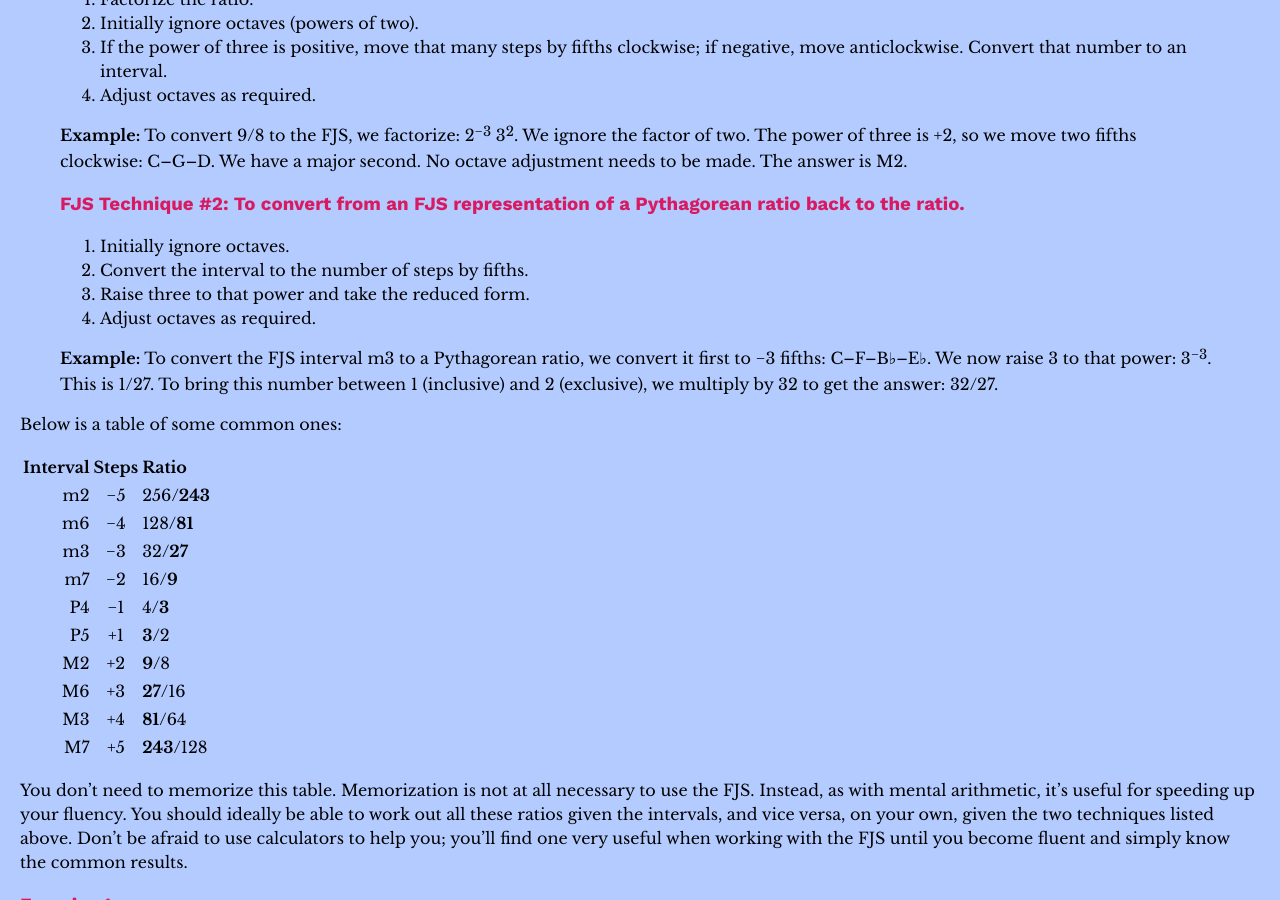
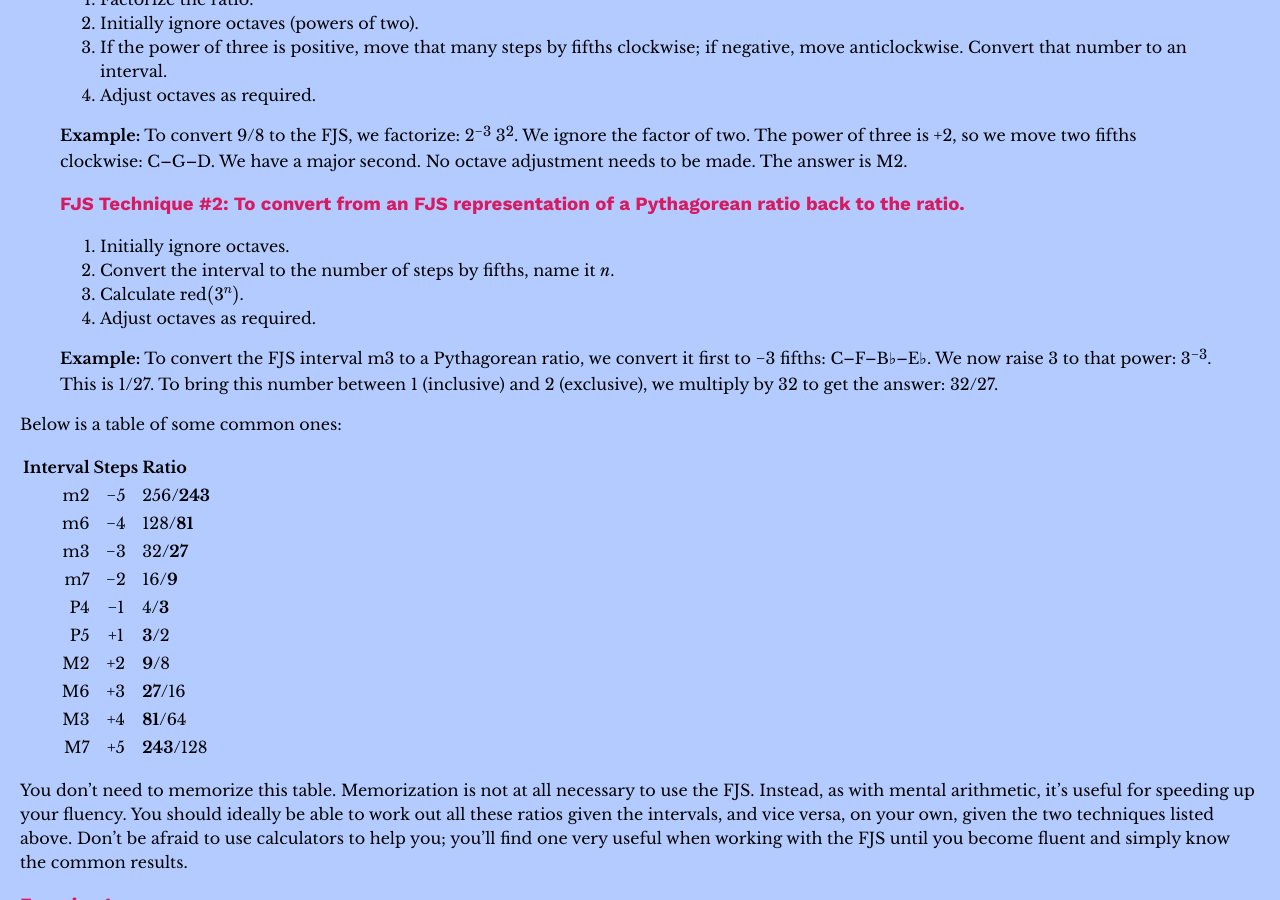
Before and after one commit to misotanni/misotanni.github.io, a Jekyll site: the page built from fjs/en/crash.md, in a window 1280 px wide and 900 px high, scrolled down 2771 px. Built offline with Jekyll 4.4.1, drawn with Linux system fonts in a browser that asks for light colours; our own code applies the rules of GitHub Pages for plain Markdown files; formulas are drawn with MathJax 3.

Commit message:
clearer instructions

```diff
--- a/fjs/en/crash.md
+++ b/fjs/en/crash.md
@@ -93,8 +93,8 @@ You are now ready to learn the first two FJS techniques.
 > ### FJS Technique \#2: To convert from an FJS representation of a Pythagorean ratio back to the ratio.
 >
 > 1. Initially ignore octaves.
-> 2. Convert the interval to the number of steps by fifths.
-> 3. Raise three to that power and take the reduced form.
+> 2. Convert the interval to the number of steps by fifths, name it *n*.
+> 3. Calculate $$\text{red}(3^n)$$.
 > 4. Adjust octaves as required.
 >
 > **Example:** To convert the FJS interval m3 to a Pythagorean ratio, we convert it first to −3 fifths: C–F–B♭–E♭. We now raise 3 to that power: 3<sup>−3</sup>. This is 1/27. To bring this number between 1 (inclusive) and 2 (exclusive), we multiply by 32 to get the answer: 32/27.
```
